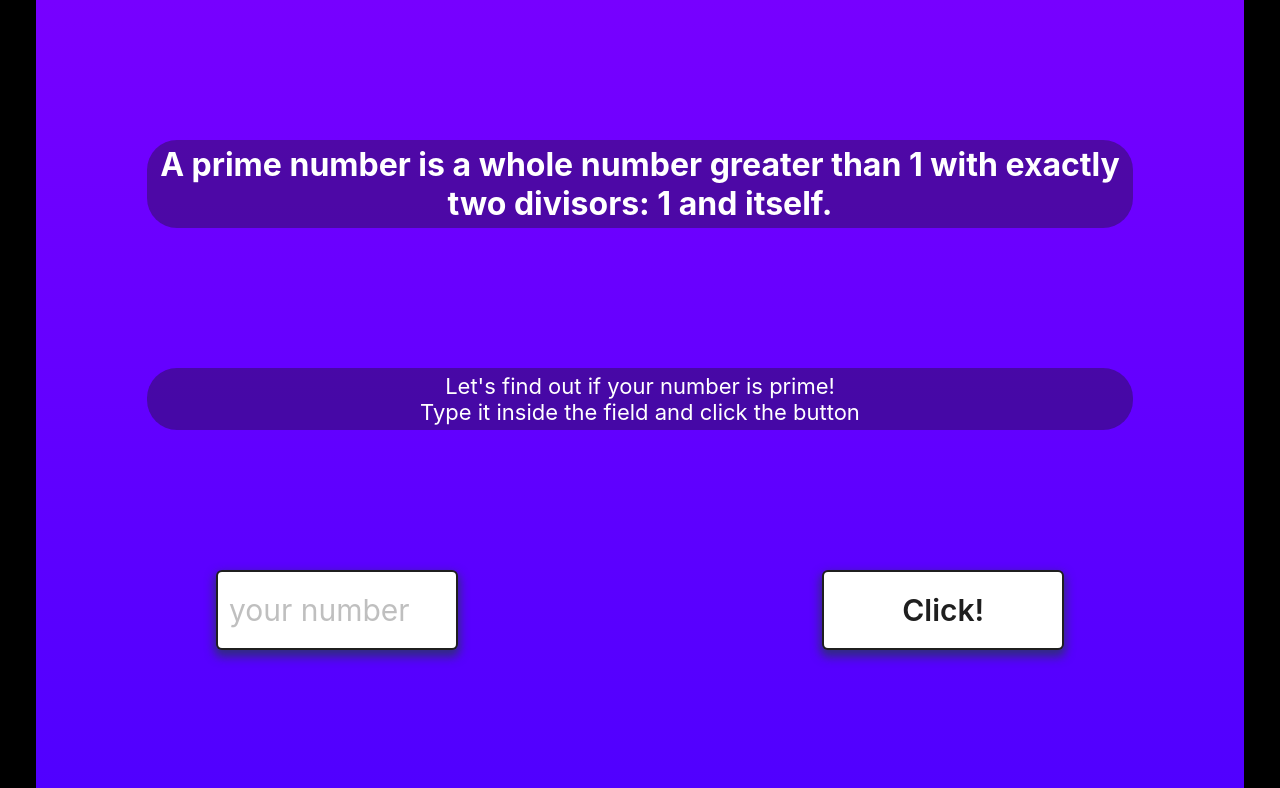
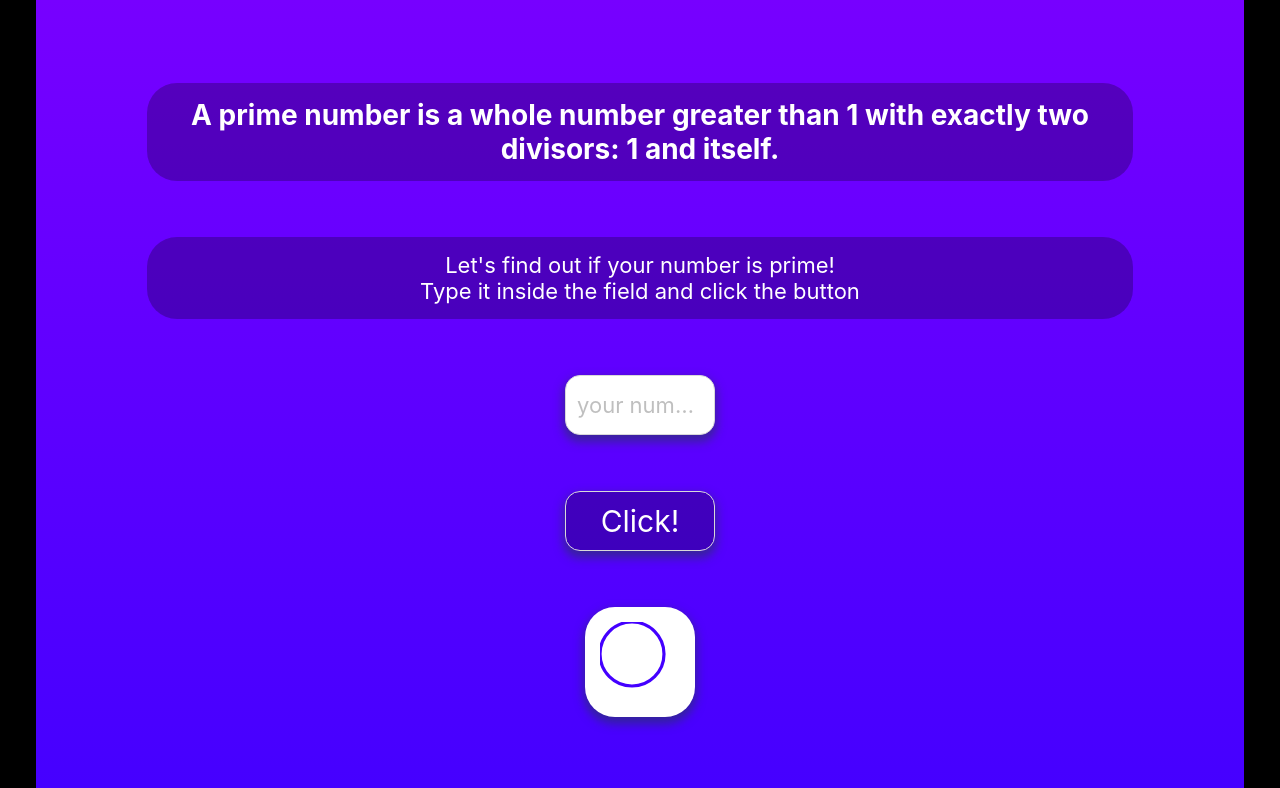
Before and after one commit to Thayorns/primals, a React (Create React App) app: page / in a window 1280 px wide. Shown: the top 788 px of the page. Built offline with nearby package versions, Linux system fonts and the light colour scheme.

Commit message:
pre-functional stady

```diff
--- a/public/index.html
+++ b/public/index.html
@@ -1,6 +1,16 @@
 <!DOCTYPE html>
 <html lang="en">
   <head>
+    <meta charset="utf-8" />
+    <link rel="icon" href="%PUBLIC_URL%/favicon.ico" />
+    <meta name="viewport" content="width=device-width, initial-scale=1" />
+    <meta name="theme-color" content="#000000" />
+    <meta
+      name="description"
+      content="Web site created using create-react-app"
+    />
+    <link rel="apple-touch-icon" href="%PUBLIC_URL%/logo192.png" />
+    <link rel="manifest" href="%PUBLIC_URL%/manifest.json" />
     <title>Primals</title>
   </head>
   <body>
--- a/src/components/app/App.css
+++ b/src/components/app/App.css
@@ -4,77 +4,71 @@ body{
 .App {
   margin: 0 auto;
   max-width: 1208px;
+  color: white;
 }
-.wrapper-container {
+
+.container{
   width: 100%;
+  height: 100vh;
   display: flex;
   flex-direction: column;
-  justify-content: space-between;
+  justify-content: space-around;
   align-items: center;
-  /* height: 1200px; */
+  /* border-radius: 50px; */
 }
-
-h1,
-.switch,
-p,
-.box{
+h1,p{
+  margin: 0 auto;
   width: 80%;
-  margin: 140px auto;
-  color: white;
-  padding: 5px 10px;
   text-align: center;
-  background-color: rgba(26, 23, 23, 0.381);
   border-radius: 30px;
+  background-color: rgba(0, 0, 0, 0.258);
+  padding: 15px 10px;
+}
+h1{
+  margin-top: 55px;
+  font-size: 28px;
 }
 p{
   font-size: 22px;
 }
+.ant-input,.ant-btn-default{
+  text-align: center;
+  font-size: 26px;
+  color: white;
+  width: 150px;
+  height: 60px;
+  box-shadow: 0px 5px 10px 2px rgba(34, 60, 80, 0.561);
+  border-radius: 15px;
+  background-color: rgba(0, 0, 0, 0.258);
+}
+.ant-input:placeholder-shown{
+  font-size: 22px;
+  background-color: white;
+}
+.ant-btn-default:not(:disabled):not(.ant-btn-disabled):hover{
+  color: rgb(255, 254, 254);
+  border: 2px solid white;
+}
 span{
-  font-weight: 600;
+  font-size: 30px;
 }
-.ant-input,
-.ant-btn-default{
-  width: 20%;
-  height: 80px;
-  font-size: 30px;
-  border: 2px solid;
-  box-shadow: 0px 5px 10px 2px rgba(34, 60, 80, 0.711);
-}
-.ant-input{
-  float: left;
-  margin-left: 180px;
-}
-.ant-btn-default{
-  float: right;
-  margin-right: 180px;
-}
-.box {
+
+.box{
+  margin-bottom: 55px;
+  cursor: pointer;
   background: white;
-  max-width: 150px;
-  max-height: 150px;
-  margin: 0 auto;
+  border-radius: 30px;
+  color: white;
   display: flex;
   justify-content: center;
   align-items: center;
+  box-shadow: 0px 5px 10px 2px rgba(34, 60, 80, 0.561);
+  /* top: calc(50% - 150px / 2);
+  left: calc(50% - 150px / 2); */
 }
-
 .progress-icon {
+  padding: 15px;
   width: 80px;
   height: 80px;
-}
-.switch{
-  width: 45%;
 
 }
-@media screen and (min-width: 320px){
-  .App{
-  }
-}
-/* @media screen and (max-width: 425px){
-  h1{
-    font-size: 32px;
-  }
-  p{
-    font-size: 28px;
-  }
-} */
--- a/src/components/app/App.js
+++ b/src/components/app/App.js
@@ -5,7 +5,7 @@ import './App.css';
 
 function App() {
   const x = useMotionValue(0);
-  const xInput = [-100, 0, 100];
+  const xInput = [-30, 0, 30];
   const background = useTransform(x, xInput, [
     "linear-gradient(180deg, #ff008c 0%, rgb(211, 9, 225) 100%)",
     "linear-gradient(180deg, #7700ff 0%, rgb(68, 0, 255) 100%)",
@@ -24,8 +24,8 @@ function App() {
 
   return (
     <div className="App">
-      <motion.div className="wrapper-container" style={{ background }}>
-        <div className="h1-p">
+      <motion.div className="container" style={{ background }}>
+
         <h1>A prime number is a whole number greater than 1 with exactly two divisors: 1 and itself.</h1>
         <p>
           Let's find out if your number is prime!<br/>
@@ -33,11 +33,10 @@ function App() {
         </p>
         <Input placeholder="your number" />
         <Button>Click!</Button>
-        </div>
 
-        <div className="switch">
+
+
         <motion.div className="box" style={{ x }} drag="x" dragConstraints={{ left: 0, right: 0}}>
-
           <svg className="progress-icon" viewBox="0 0 50 50">
             <motion.path
               fill="none"
@@ -72,7 +71,7 @@ function App() {
             />
           </svg>
         </motion.div>
-        </div>
+
 
       </motion.div>
     </div>
```
Lines whose indentation alone changed are shown as unchanged.
